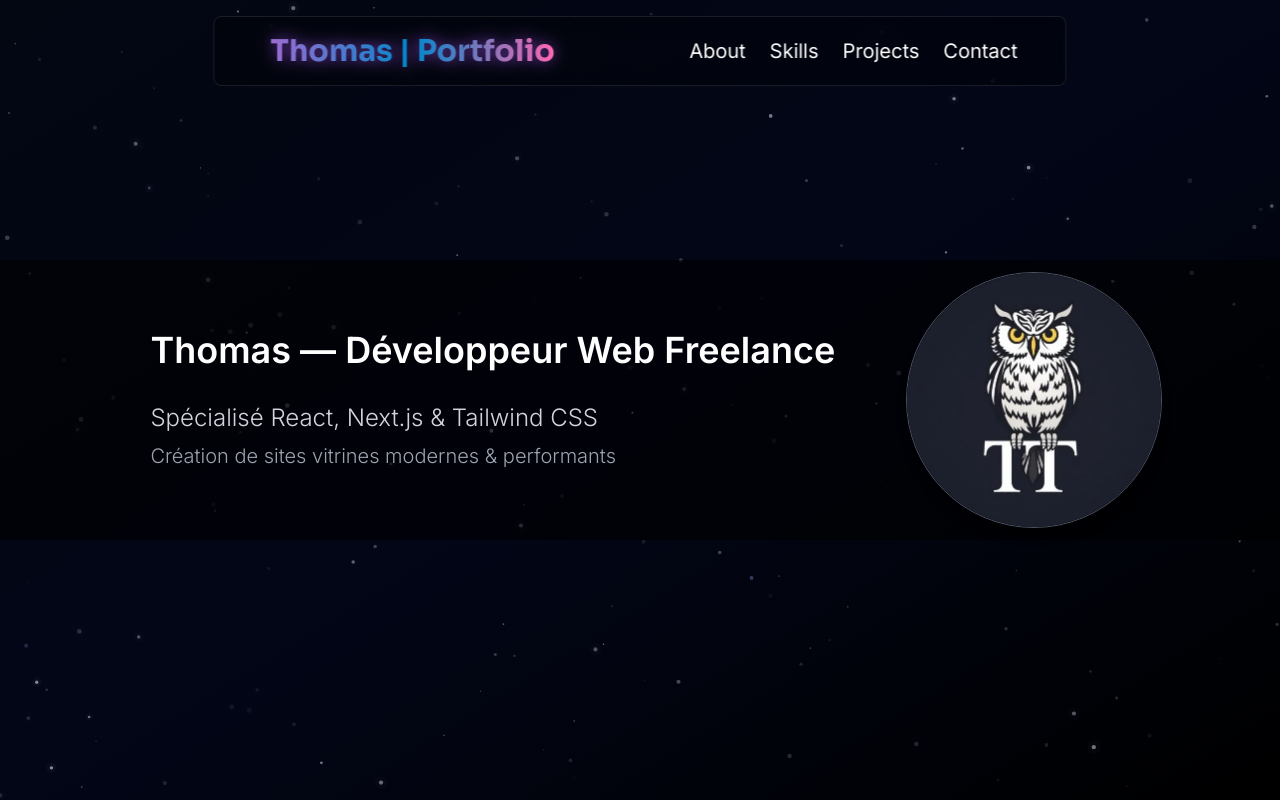
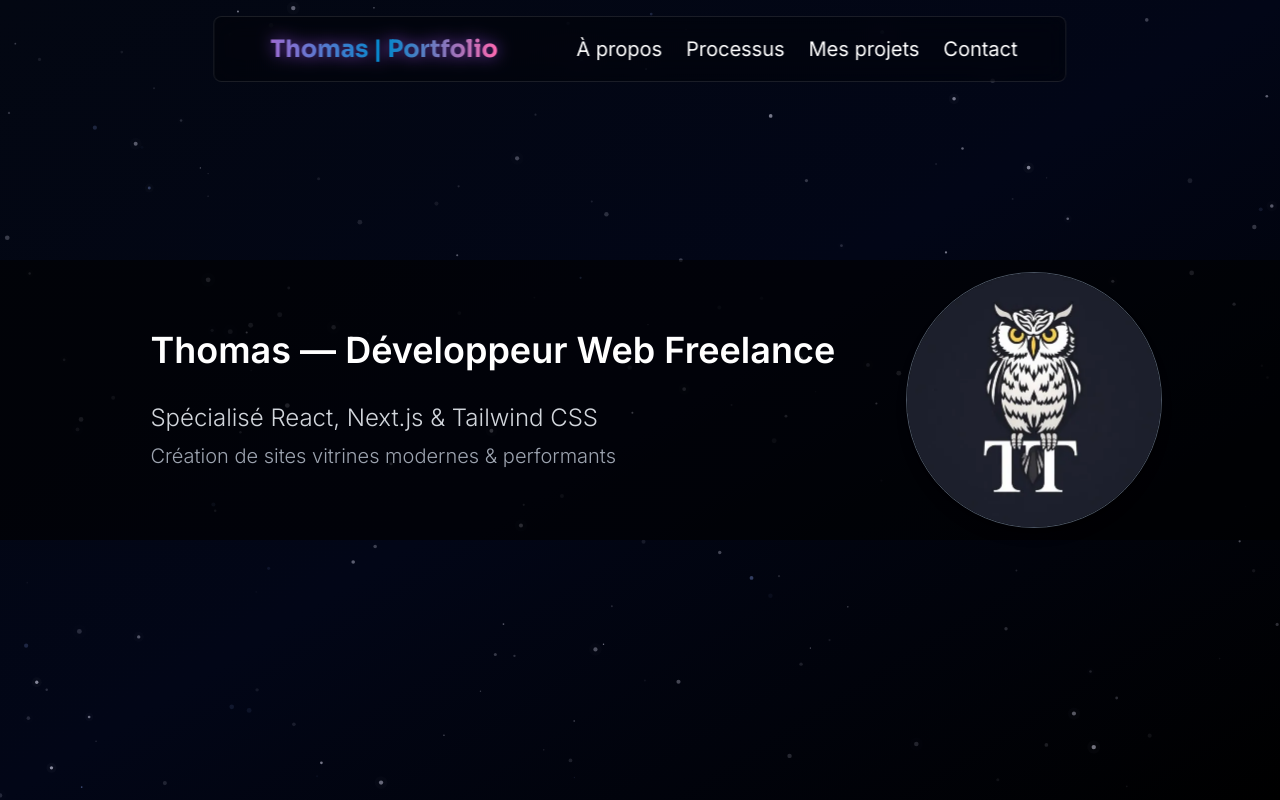
Before and after one commit to ovo-thom/portfolio-freelance, a React (Vite) app: page / in a window 1280 px wide. Shown: the top 800 px of the page. Built offline with nearby package versions, Linux system fonts and the light colour scheme; a web font is replaced by a local one.

Commit message:
refactor: rename all main section titles and navbar links to French

```diff
--- a/src/components/About.jsx
+++ b/src/components/About.jsx
@@ -9,7 +9,7 @@ const About = () => {
     >
       <div className="w-full px-2 max-w-6xl mx-auto">
         <h2 className="font-sora text-3xl sm:text-4xl md:text-5xl font-extrabold text-center mb-10 bg-gradient-to-b from-[#9e6cd1] via-[#0088cc] to-[#ff68b0] bg-clip-text text-transparent">
-          About me
+          À propos
         </h2>
 
         <div className="flex flex-col lg:flex-row items-center">
--- a/src/components/Navbar.jsx
+++ b/src/components/Navbar.jsx
@@ -41,7 +41,7 @@ const Navbar = () => {
           <div className="flex items-center">
             <Link
               to="/"
-              className="font-sora text-base sm:text-xl md:text-3xl font-bold ml-2 bg-gradient-to-r from-[#9e6cd1] via-[#0088cc] to-[#ff68b0] bg-clip-text text-transparent drop-shadow-[0_0_8px_rgba(168,85,247,0.7)]"
+              className="font-sora text-base sm:text-xl md:text-2xl font-bold ml-2 bg-gradient-to-r from-[#9e6cd1] via-[#0088cc] to-[#ff68b0] bg-clip-text text-transparent drop-shadow-[0_0_8px_rgba(168,85,247,0.7)]"
             >
               Thomas | Portfolio
             </Link>
@@ -55,29 +55,29 @@ const Navbar = () => {
               duration={500}
               className="ml-6 relative after:content-[''] after:absolute after:left-0 after:-bottom-1 after:w-0 after:h-[2px] after:bg-blue-500 after:transition-all after:duration-300 hover:after:w-full duration-200 hover:text-gray-300"
             >
-              About
+              À propos
             </ScrollLink>
             <ScrollLink
-              to="skills"
+              to="process"
               smooth={true}
               duration={500}
-              className="ml-6 relative after:content-[''] after:absolute after:left-0 after:-bottom-1 after:w-0 after:h-[2px] after:bg-blue-500 after:transition-all after:duration-300 hover:after:w-full duration-200 hover:text-gray-300"
+              className="ml-6 relative after:content-[''] after:absolute after:left-0 after:-bottom-1 after:w-0 after:h-[2px] after:bg-green-400 after:transition-all after:duration-300 hover:after:w-full duration-200 hover:text-gray-300"
             >
-              Skills
+              Processus
             </ScrollLink>
             <ScrollLink
               to="projects"
               smooth={true}
               duration={500}
-              className="ml-6 relative after:content-[''] after:absolute after:left-0 after:-bottom-1 after:w-0 after:h-[2px] after:bg-blue-500 after:transition-all after:duration-300 hover:after:w-full duration-200 hover:text-gray-300"
+              className="ml-6 relative after:content-[''] after:absolute after:left-0 after:-bottom-1 after:w-0 after:h-[2px] after:bg-purple-500 after:transition-all after:duration-300 hover:after:w-full duration-200 hover:text-gray-300"
             >
-              Projects
+              Mes projets
             </ScrollLink>
             <ScrollLink
               to="contact"
               smooth={true}
               duration={500}
-              className="ml-6 relative after:content-[''] after:absolute after:left-0 after:-bottom-1 after:w-0 after:h-[2px] after:bg-blue-500 after:transition-all after:duration-300 hover:after:w-full duration-200 hover:text-gray-300"
+              className="ml-6 relative after:content-[''] after:absolute after:left-0 after:-bottom-1 after:w-0 after:h-[2px] after:bg-pink-500 after:transition-all after:duration-300 hover:after:w-full duration-200 hover:text-gray-300"
             >
               Contact
             </ScrollLink>
@@ -121,16 +121,16 @@ const Navbar = () => {
               onClick={toggleMenu}
               className="hover:underline py-2 border-b border-b-blue-500 w-full text-center"
             >
-              About
+              À propos
             </ScrollLink>
             <ScrollLink
-              to="skills"
+              to="process"
               smooth={true}
               duration={500}
               onClick={toggleMenu}
-              className="hover:underline py-2 w-full border-b border-b-purple-500 text-center"
+              className="hover:underline py-2 w-full border-b border-b-green-400 text-center"
             >
-              Skills
+              Processus
             </ScrollLink>
             <ScrollLink
               to="projects"
@@ -139,7 +139,7 @@ const Navbar = () => {
               onClick={toggleMenu}
               className="hover:underline py-2 w-full border-b border-b-pink-500 text-center"
             >
-              Projects
+              Mes projets
             </ScrollLink>
             <ScrollLink
               to="contact"
--- a/src/components/ProcessSection.jsx
+++ b/src/components/ProcessSection.jsx
@@ -1,48 +1,53 @@
-
 const steps = [
   {
     title: "Prise de contact & échange",
     desc: "Nous discutons ensemble de votre projet, de vos objectifs et de vos besoins spécifiques. Je vous conseille sur les meilleures solutions techniques selon votre activité.",
-    color: "bg-green-400"
+    color: "bg-green-400",
   },
   {
     title: "Analyse & étude de la maquette",
     desc: "Vous fournissez une maquette (Figma, Adobe XD, etc.) ou un cahier des charges détaillé. Je vérifie la faisabilité technique et propose, si besoin, des ajustements pour optimiser l’expérience utilisateur.",
-    color: "bg-blue-400"
+    color: "bg-blue-400",
   },
   {
     title: "Développement du site",
     desc: "Je développe votre site vitrine en respectant la maquette fournie, avec React, Next.js et Tailwind CSS. Le site est responsive, rapide et optimisé pour le référencement.",
-    color: "bg-purple-400"
+    color: "bg-purple-400",
   },
   {
     title: "Recette & ajustements",
     desc: "Nous testons ensemble le site sur différents supports. J’effectue les ajustements nécessaires pour garantir un rendu fidèle à la maquette et une expérience utilisateur optimale.",
-    color: "bg-pink-400"
+    color: "bg-pink-400",
   },
   {
     title: "Mise en ligne & suivi",
     desc: "Je vous accompagne pour la mise en ligne du site et reste disponible pour toute question ou évolution future.",
-    color: "bg-yellow-400"
-  }
+    color: "bg-yellow-400",
+  },
 ];
 
 const ProcessSection = () => {
   return (
-    <section id="process" className="w-full py-12 bg-gradient-to-br from-gray-950 via-slate-950 to-black text-white">
+    <section
+      id="process"
+      className="w-full py-12 bg-gradient-to-br from-gray-950 via-slate-950 to-black text-white"
+    >
       <div className="max-w-4xl mx-auto px-4">
         <h2 className="text-3xl sm:text-4xl md:text-5xl font-extrabold text-center mb-10 bg-gradient-to-b from-[#9e6cd1] via-[#0088cc] to-[#ff68b0] bg-clip-text text-transparent">
           Mon processus de travail
-          {/* bg-gradient-to-l from-green-400 via-blue-400 to-purple-400 */}
         </h2>
         <ol className="space-y-6">
           {steps.map((step, idx) => (
             <li key={idx} className="flex items-start space-x-4">
-              <span className={`flex-shrink-0 w-10 h-10 flex items-center justify-center rounded-full text-black font-bold text-lg shadow-md ${step.color}`}>
+              <span
+                className={`flex-shrink-0 w-10 h-10 flex items-center justify-center rounded-full text-black font-bold text-lg shadow-md ${step.color}`}
+              >
                 {idx + 1}
               </span>
               <div className="bg-white/5 border border-white/10 rounded-xl px-4 py-3 w-full">
-                <div className="font-semibold text-white text-lg mb-1">{step.title}</div>
+                <div className="font-semibold text-white text-lg mb-1">
+                  {step.title}
+                </div>
                 <div className="text-gray-300 text-base">{step.desc}</div>
               </div>
             </li>
--- a/src/components/Projects.jsx
+++ b/src/components/Projects.jsx
@@ -52,8 +52,8 @@ export default function Projects() {
 
       <section id="projects" className="project w-full">
         <div className="max-w-7xl mx-auto w-full">
-          <h2 className="font-sora text-center text-3xl sm:text-3xl lg:text-5xl sm:my-10 font-semibold bg-gradient-to-b from-[#9e6cd1] via-[#0088cc] to-[#ff68b0] bg-clip-text text-transparent leading-relaxed py-2">
-            My Projects
+          <h2 className="font-sora text-center text-3xl sm:text-3xl lg:text-5xl sm:my-10 font-extrabold bg-gradient-to-b from-[#9e6cd1] via-[#0088cc] to-[#ff68b0] bg-clip-text text-transparent leading-relaxed py-2">
+            Mes projets
           </h2>
           <div className="w-full flex flex-col md:items-center lg:flex-row">
             <div className="project-description text-xl lg:w-1/2 px-5">
```
